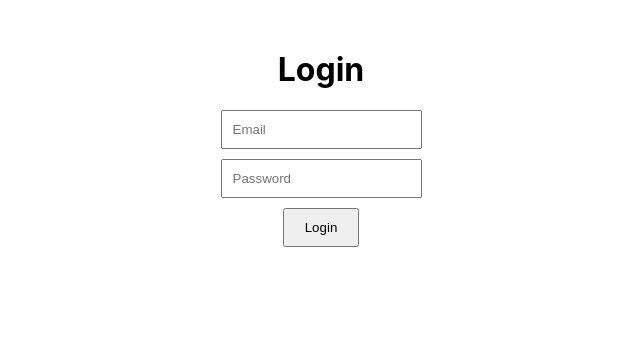
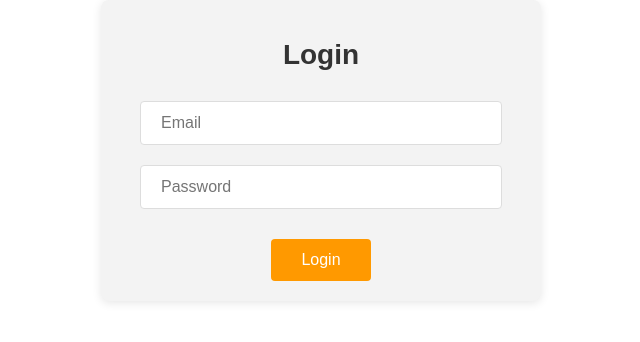
Before and after one commit to rahulpihub/Hospital-Management-System, a React (Create React App) app in the folder frontend/: page /login in a window 1280 px wide. Shown: the top 342 px of the page, without its empty margins (319-959 px from the left). Built offline with nearby package versions, Linux system fonts and the light colour scheme.

Commit message:
login and registration completed!

```diff
--- a/frontend/src/App.js
+++ b/frontend/src/App.js
@@ -2,6 +2,8 @@ import React from 'react';
 import { BrowserRouter as Router, Routes, Route } from 'react-router-dom';
 import Register from './Register'; // Registration Page
 import Login from './Login'; // Login Page
+import Home from './home';    // Ensure to import your Home component
+
 
 function App() {
   return (
@@ -9,6 +11,7 @@ function App() {
       <Routes>
         <Route path="/" element={<Register />} />
         <Route path="/login" element={<Login />} />
+        <Route path="/home" element={<Home />} />
       </Routes>
     </Router>
   );
--- a/frontend/src/Login.js
+++ b/frontend/src/Login.js
@@ -1,10 +1,12 @@
 import React, { useState } from 'react';
+import { useNavigate } from 'react-router-dom';
 import axios from 'axios';
 
 function Login() {
   const [formData, setFormData] = useState({ email: '', password: '' });
   const [error, setError] = useState('');
   const [message, setMessage] = useState('');
+  const navigate = useNavigate();
 
   const handleInputChange = (e) => {
     const { name, value } = e.target;
@@ -21,26 +23,37 @@ function Login() {
     }
 
     try {
+      // Sending login request to backend
       const response = await axios.post('http://127.0.0.1:8000/api/login', formData);
-      setMessage('Login successful!');
-      setError('');
+      console.log(response.data); // Log the server response
+
+      if (response.data.success) {
+        setMessage('Login successful!');
+        setError('');
+        // Navigate to home page upon successful login
+        navigate('/home');
+      } else {
+        setError(response.data.message || 'Invalid credentials. Please try again.');
+        setMessage('');
+      }
     } catch (err) {
-      setError('Invalid credentials. Please try again.');
+      console.error('Error during login:', err);
+      setError('Error during login. Please try again.');
       setMessage('');
     }
   };
 
   return (
-    <div style={{ marginTop: '50px', textAlign: 'center' }}>
-      <h1>Login</h1>
-      <form onSubmit={handleSubmit}>
+    <div style={styles.container}>
+      <h1 style={styles.header}>Login</h1>
+      <form onSubmit={handleSubmit} style={styles.form}>
         <input
           type="email"
           name="email"
           placeholder="Email"
           value={formData.email}
           onChange={handleInputChange}
-          style={{ display: 'block', margin: '10px auto', padding: '10px' }}
+          style={styles.input}
         />
         <input
           type="password"
@@ -48,14 +61,72 @@ function Login() {
           placeholder="Password"
           value={formData.password}
           onChange={handleInputChange}
-          style={{ display: 'block', margin: '10px auto', padding: '10px' }}
+          style={styles.input}
         />
-        <button type="submit" style={{ padding: '10px 20px' }}>Login</button>
+        <button type="submit" style={styles.button}>Login</button>
       </form>
-      {message && <p style={{ color: 'green' }}>{message}</p>}
-      {error && <p style={{ color: 'red' }}>{error}</p>}
+      {message && <p style={styles.successMessage}>{message}</p>}
+      {error && <p style={styles.errorMessage}>{error}</p>}
     </div>
   );
 }
 
+// Styles for the component
+const styles = {
+  container: {
+    marginTop: '50px',
+    textAlign: 'center',
+    fontFamily: 'Arial, sans-serif',
+    backgroundColor: '#F3F3F3',
+    padding: '20px',
+    borderRadius: '8px',
+    maxWidth: '400px',
+    margin: 'auto',
+    boxShadow: '0 2px 10px rgba(0, 0, 0, 0.1)',
+  },
+  header: {
+    color: '#333',
+    marginBottom: '20px',
+    fontWeight: 'bold',
+    fontSize: '28px',
+  },
+  form: {
+    display: 'flex',
+    flexDirection: 'column',
+    alignItems: 'center',
+  },
+  input: {
+    padding: '12px 20px',
+    margin: '10px 0',
+    width: '80%',
+    fontSize: '16px',
+    borderRadius: '4px',
+    border: '1px solid #ddd',
+    backgroundColor: '#fff',
+    outline: 'none',
+    transition: 'border-color 0.3s ease',
+  },
+  button: {
+    backgroundColor: '#FF9900', // Amazon's yellow-orange theme
+    color: '#fff',
+    border: 'none',
+    padding: '12px 30px',
+    borderRadius: '4px',
+    fontSize: '16px',
+    cursor: 'pointer',
+    transition: 'background-color 0.3s ease',
+    marginTop: '20px',
+  },
+  successMessage: {
+    color: 'green',
+    fontSize: '16px',
+    marginTop: '20px',
+  },
+  errorMessage: {
+    color: 'red',
+    fontSize: '16px',
+    marginTop: '20px',
+  },
+};
+
 export default Login;
--- /dev/null
+++ b/frontend/src/home.js
@@ -0,0 +1,56 @@
+import React from "react";
+import { useNavigate } from "react-router-dom";
+
+function Home() {
+  const navigate = useNavigate();
+
+  const handleLogout = () => {
+    // Perform logout logic (clear user session, etc.)
+    navigate("/login"); // Redirect to login page
+  };
+
+  return (
+    <div style={styles.container}>
+      <h1 style={styles.header}>Welcome to the Home Page!</h1>
+      <p style={styles.greeting}>You're logged in successfully!</p>
+      <button onClick={handleLogout} style={styles.button}>
+        Logout
+      </button>
+    </div>
+  );
+}
+
+const styles = {
+  container: {
+    textAlign: "center",
+    padding: "50px",
+    fontFamily: "Arial, sans-serif",
+    backgroundColor: "#F3F3F3",
+    borderRadius: "8px",
+    margin: "auto",
+    maxWidth: "600px",
+    boxShadow: "0 2px 10px rgba(0, 0, 0, 0.1)",
+  },
+  header: {
+    color: "#333",
+    marginBottom: "20px",
+    fontWeight: "bold",
+    fontSize: "28px",
+  },
+  greeting: {
+    fontSize: "18px",
+    marginBottom: "30px",
+  },
+  button: {
+    backgroundColor: "#FF9900", // Amazon's yellow-orange theme
+    color: "#fff",
+    padding: "12px 30px",
+    border: "none",
+    borderRadius: "4px",
+    fontSize: "16px",
+    cursor: "pointer",
+    transition: "background-color 0.3s ease",
+  },
+};
+
+export default Home;
```
Also changed, not shown: 2 other files (tests, documents, lock files or other folders).
